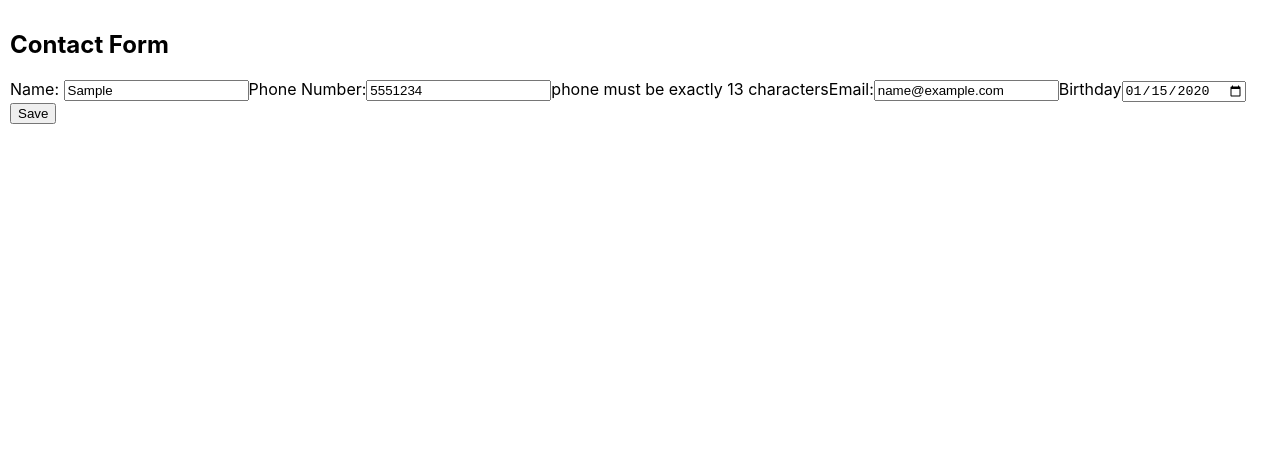
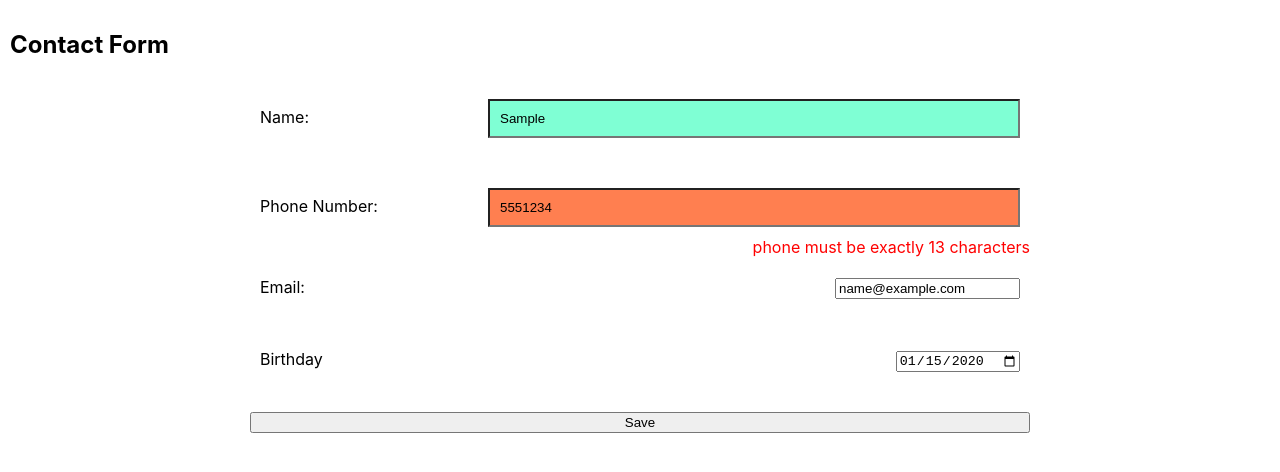
Before and after one commit to pecourses/pe2022-1-react-app, a React (Create React App) app: page / in a window 1280 px wide. Both pictures are taken after typing "Sample", "5551234", "name@example.com", "2020-01-15" into the empty fields and a click on the button "Save". Shown: the top 472 px of the page. Built offline with nearby package versions, Linux system fonts and the light colour scheme.

Commit message:
Add styled form

```diff
--- a/src/components/forms/ContactForm/index.jsx
+++ b/src/components/forms/ContactForm/index.jsx
@@ -1,7 +1,8 @@
+import classNames from 'classnames';
 import { Formik, Form, Field, ErrorMessage } from 'formik';
 import React from 'react';
 import { CONTACT_VALIDATION_SCHEMA } from '../../../utils/validate/validationSchemas';
-
+import styles from './ContactForm.module.sass';
 // Name, Tel, Email, Birthday
 
 function ContactForm() {
@@ -19,27 +20,68 @@ function ContactForm() {
       onSubmit={handleSubmit}
       validationSchema={CONTACT_VALIDATION_SCHEMA}>
       {formikProps => {
+        const nameClassNames = classNames(styles.input, {
+          [styles.valid]: !formikProps.errors.name && formikProps.touched.name,
+          [styles.invalid]: formikProps.errors.name && formikProps.touched.name,
+        });
+
+        const phoneClassNames = classNames(styles.input, {
+          [styles.valid]:
+            !formikProps.errors.phone && formikProps.touched.phone,
+          [styles.invalid]:
+            formikProps.errors.phone && formikProps.touched.phone,
+        });
+
+        // other Fiels classes
+
         return (
-          <Form>
+          <Form className={styles.form}>
             <label>
               <span>Name: </span>
-              <Field type="text" name="name" placeholder="Yourname" autoFocus />
-              <ErrorMessage name="name" component="span" />
+              <Field
+                className={nameClassNames}
+                type="text"
+                name="name"
+                placeholder="Yourname"
+                autoFocus
+              />
+              <ErrorMessage
+                className={styles.error}
+                name="name"
+                component="span"
+              />
             </label>
             <label>
               <span>Phone Number:</span>
-              <Field type="tel" name="phone" placeholder="+380111111111" />
-              <ErrorMessage name="phone" component="span" />
+              <Field
+                className={phoneClassNames}
+                type="tel"
+                name="phone"
+                placeholder="+380111111111"
+              />
+              <ErrorMessage
+                className={styles.error}
+                name="phone"
+                component="span"
+              />
             </label>
             <label>
               <span>Email:</span>
               <Field type="email" name="email" placeholder="your@mail.com" />
-              <ErrorMessage name="email" component="span" />
+              <ErrorMessage
+                className={styles.error}
+                name="email"
+                component="span"
+              />
             </label>
             <label>
               <span>Birthday</span>
               <Field type="date" name="birthday" />
-              <ErrorMessage name="birthday" component="span" />
+              <ErrorMessage
+                className={styles.error}
+                name="birthday"
+                component="span"
+              />
             </label>
             <button type="submit">Save</button>
           </Form>
```
